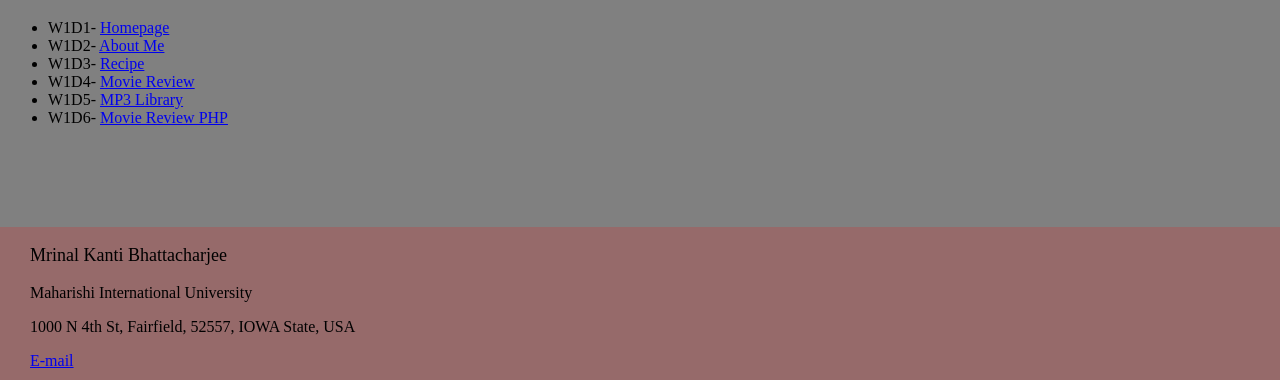
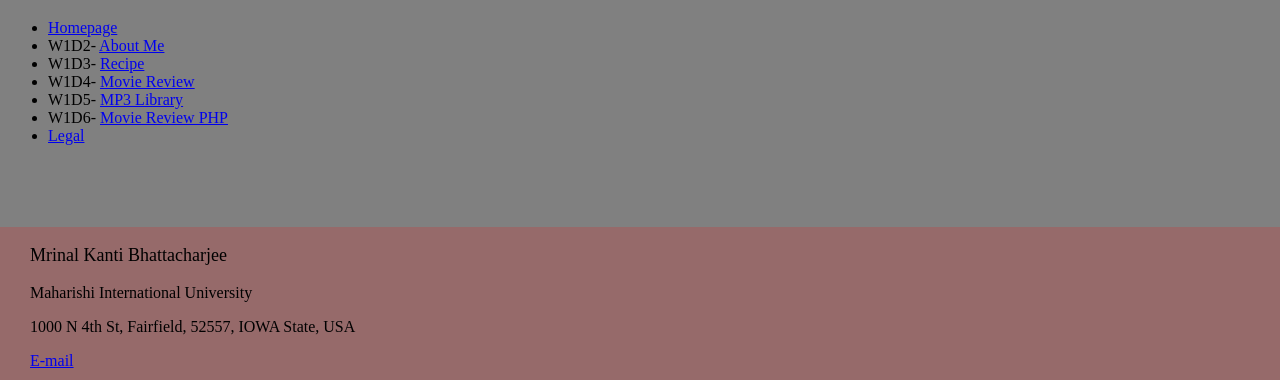
Before and after one commit to imrinalb/Assignment1, a plain HTML site: page index.html in a window 1280 px wide. Shown: the part 373-753 px from the top of the page. Drawn offline with Linux system fonts and the light colour scheme.

Commit message:
Add files via upload

```diff
--- a/index.html
+++ b/index.html
@@ -11,12 +11,14 @@
     <img src="./my_Photo.jpg" alt= "Mrinal" width="400" height="300">
     <h1>Mrinal Kanti Bhattacharjee</h1>
     <ul>
-        <li>W1D1- <a href= "C:\nginx\nginx-1.21.6\html\index.html">Homepage</a></li>
+        <li><a href= "C:\nginx\nginx-1.21.6\html\index.html">Homepage</a></li>
         <li>W1D2- <a href= ".\aboutme.html" target=" ">About Me</a></li>
         <li>W1D3- <a href= "http:\\www.youtube.com" target=" ">Recipe</a></li>
         <li>W1D4- <a href= "https:\\www.google.com" target=" ">Movie Review</a></li>
         <li>W1D5- <a href= " ">MP3 Library</a></li>
         <li>W1D6- <a href= " ">Movie Review PHP</a></li>
+        <li> <a href="/legal">Legal</a> </li>
+
       </ul>
     </div>
       <footer style="background-color:rgb(150, 106, 106); position: fixed;
```
